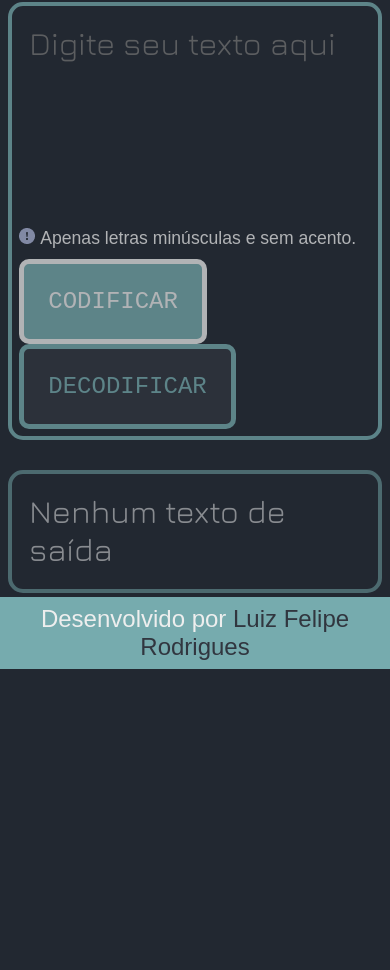
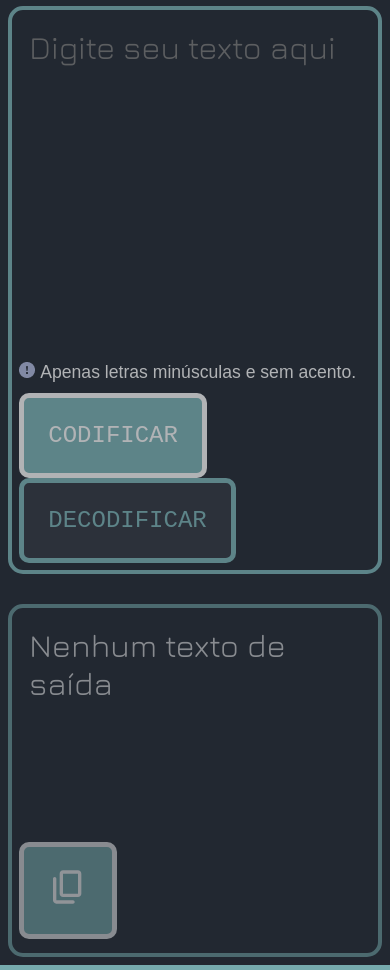
Before and after one commit to lfeliiipe/challenge-decodificador, a plain HTML site: page index.html in a window 390 px wide. Shown: the part 116-1086 px from the top of the page. Before the commit the page ends 844 px from the top, so only its background shows below. Drawn offline with nearby package versions, Linux system fonts and the light colour scheme; a web font is replaced by a local one.

Commit message:
Adiciona responsividade e botão de copiar saída

```diff
--- a/index.html
+++ b/index.html
@@ -20,7 +20,10 @@
             <button class="conteudo__entrada__decodifica">DECODIFICAR</button>
         </section>
         <section class="conteudo__saida">
-            <textarea class="conteudo__saida__texto" disabled>Nenhum texto de saída</textarea>
+            <p class="conteudo__saida__texto">Nenhum texto de saída</p>
+            <button class="conteudo__saida__copia" title="Copiar texto">
+                <img src="assets/copy.svg" alt="Ícone de cópia" height="40px">
+            </button>
         </section>
     </main>
     <footer class="rodape">
--- a/styles/styles.css
+++ b/styles/styles.css
@@ -35,9 +35,9 @@ body {
 }
 
 .conteudo {
-    padding: 1% 2%;
+    padding: 2%;
     display: flex;
-    flex-direction: column;
+    flex-direction: row;
     gap: 30px;
 }
 
@@ -45,6 +45,7 @@ body {
     padding: 2%;
     border-radius: 15px;
     border: solid 4px var(--cor-terciaria);
+    width: 50%;
 }
 
 .conteudo__entrada {
@@ -61,10 +62,7 @@ body {
     background-color: var(--cor-primaria);
     border: none;
     outline: none;
-}
-
-.conteudo__entrada__texto {
-    height: 200px;
+    height: 330px;
 }
 
 .conteudo__entrada__aviso {
@@ -100,6 +98,20 @@ body {
 
 .conteudo__saida {
     opacity: .5;
+    position: relative;
+}
+
+.conteudo__saida__copia {
+    position: absolute;
+    bottom: 4%;
+    font-family: var(--fonte-primaria);
+    font-size: 1.5rem;
+    background-color: var(--cor-terciaria);
+    color: var(--cor-secundaria);
+    padding: 20px 24px;
+    cursor: pointer;
+    border: solid 5px var(--cor-secundaria);
+    border-radius: 10px;
 }
 
 .rodape {
@@ -121,3 +133,13 @@ body {
 .rodape__link:hover {
     font-weight: 600;
 }
+
+@media (max-width: 970px) {
+    .conteudo {
+        flex-direction: column;
+    }
+
+    .conteudo__entrada, .conteudo__saida {
+        width: 100%;
+    }
+}
```
Also changed, not shown: assets/copy.svg (added).
